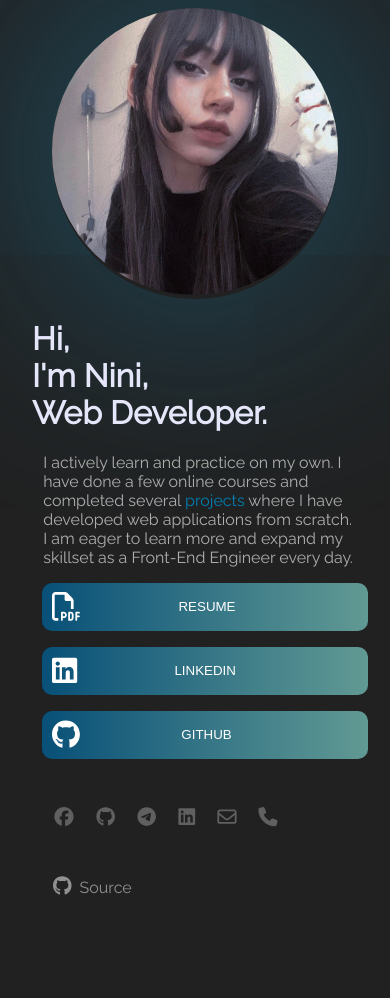
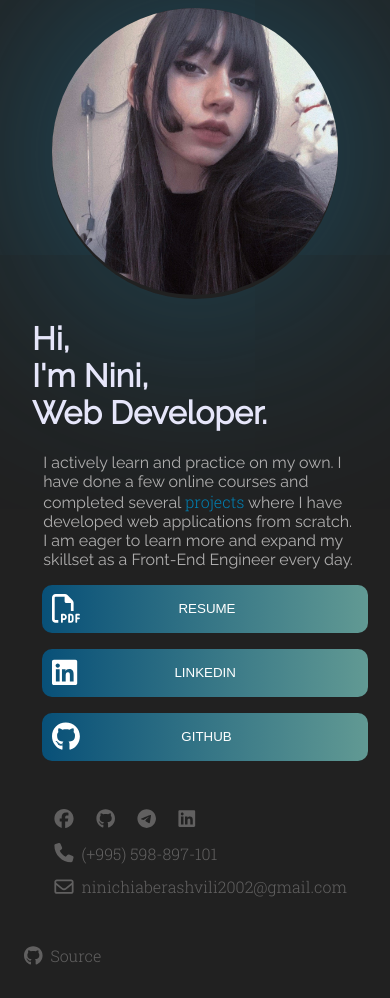
Before and after one commit to melissamelissaa/Portfolio, a React (Create React App) app: page / in a window 390 px wide. Before the commit the page ends 928 px from the top, so only its background shows below. Built offline with nearby package versions, Linux system fonts and the light colour scheme.

Commit message:
Add email and phone as text

```diff
--- a/src/App.css
+++ b/src/App.css
@@ -1,4 +1,5 @@
 @import url("https://fonts.googleapis.com/css2?family=Raleway:ital,wght@0,400;1,100&display=swap");
+@import url("https://fonts.googleapis.com/css2?family=Roboto+Slab:wght@300&display=swap");
 :root {
   --background-color: rgb(33, 33, 33);
   --second-color: #017fb1;
@@ -65,7 +66,7 @@ button {
 }
 
 .btn:hover {
-  background-position: right center; /* change the direction of the change here */
+  background-position: right center;
   color: #fff;
   text-decoration: none;
   cursor: pointer;
@@ -97,17 +98,33 @@ button {
 .containerOfIcons {
   margin-top: 3rem;
   display: flex;
+  flex-direction: column;
   margin-bottom: 3rem;
+  gap: 0.8rem;
 }
 #link {
   text-decoration: none;
-  color: rgb(146, 143, 143);
+  color: rgb(97, 96, 96);
 }
 .PortfolioGhIcon {
   font-size: 1.2rem;
 }
 .sourceDiv {
-  margin: 0 0 2rem 1.3rem;
+  margin: 0 0 2rem -0.5rem;
+}
+.emailPhoneDiv {
+  display: flex;
+  flex-direction: column;
+  gap: 0.8rem;
+}
+a {
+  text-decoration: none;
+  font-family: "Roboto Slab", serif;
+  color: rgb(97, 96, 96);
+  transition: 0.2s;
+}
+.infoTxt:hover {
+  color: var(--second-color);
 }
 @media screen and (min-width: 1005px) {
   .App {
@@ -127,7 +144,7 @@ button {
   .divOfpic {
     border-radius: 50%;
   }
-  .btn{
+  .btn {
     width: 60%;
   }
 }
--- a/src/App.js
+++ b/src/App.js
@@ -104,6 +104,7 @@ function App() {
         </a>
 
         <div className="containerOfIcons">
+          <div>
             <a
               target="_blank"
               href="https://www.facebook.com/nini.chiaberashvili.5/"
@@ -125,22 +126,33 @@ function App() {
             >
               <FontAwesomeIcon icon={faLinkedin} className="icon" />
             </a>
-
-          <a target="_blank" href="mailto: ninichiaberashvili2002@gmail.com">
-            <FontAwesomeIcon icon={faEnvelope} className="icon" />
-          </a>
-
-          <a target="_blank" href="tel:+995598-897-101">
+          </div>
+          <div className="emailPhoneDiv">
+            <a target="_blank" href="tel:+995598-897-101" className="infoTxt">
               <FontAwesomeIcon icon={faPhone} className="icon" />
+              &nbsp; (+995) 598-897-101
             </a>
           </div>
-        <a href="https://github.com/melissamelissaa/Portfolio" id="link" target="_blank">
-        <div className="sourceDiv" >
-        <FontAwesomeIcon icon={faGithub} className="PortfolioGhIcon" />&nbsp; Source
+          <a
+            target="_blank"
+            href="mailto: ninichiaberashvili2002@gmail.com"
+            className="infoTxt"
+          >
+            <FontAwesomeIcon icon={faEnvelope} className="icon" />
+            &nbsp; ninichiaberashvili2002@gmail.com
+          </a>
+        </div>
+        <a
+          href="https://github.com/melissamelissaa/Portfolio"
+          id="link"
+          target="_blank"
+        >
+          <div className="sourceDiv">
+            <FontAwesomeIcon icon={faGithub} className="PortfolioGhIcon" />
+            &nbsp; Source
           </div>
         </a>
       </div>
-
     </div>
   );
 }
```
Lines whose indentation alone changed are shown as unchanged.
